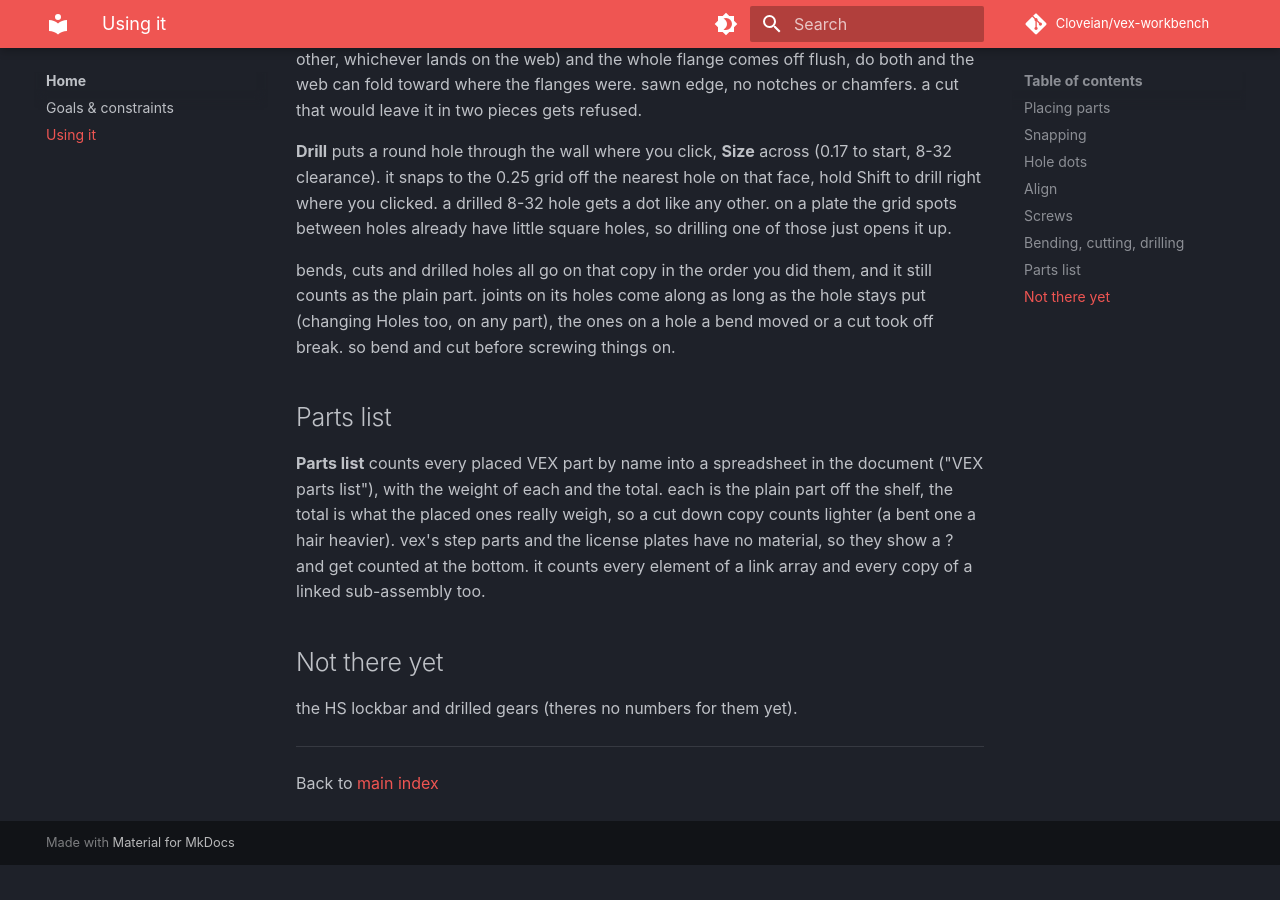
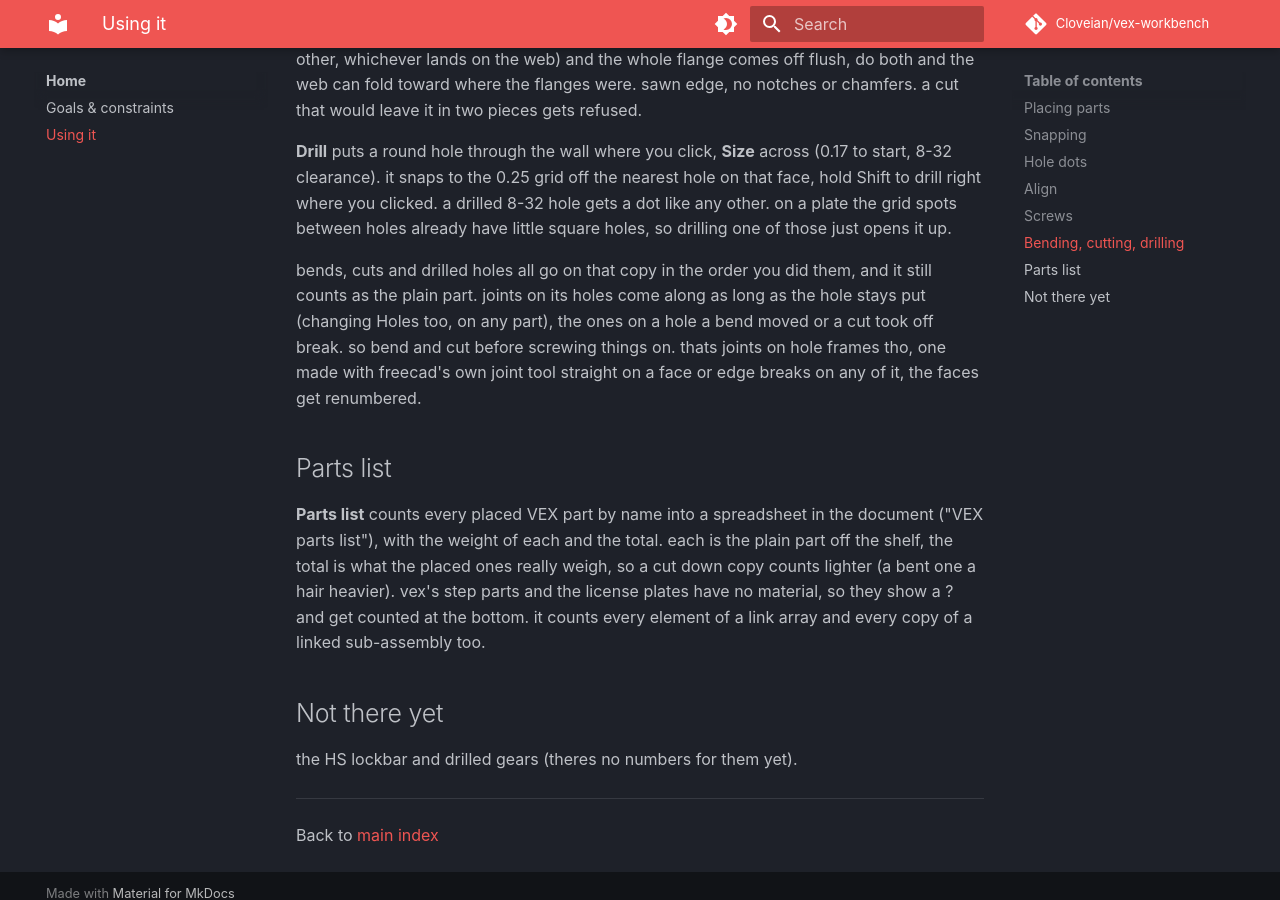
Before and after one commit to Cloveian/vex-workbench, an MkDocs documentation site: the page built from docs/using.md, in a window 1280 px wide and 900 px high, scrolled down 3104 px. Built offline with MkDocs 1.6.1 and Material for MkDocs 9.7.7, drawn with Linux system fonts in a browser that asks for light colours; comment, search, counter and statistics services are not loaded; before the commit the page ends 3969 px from its top, so only the background shows below that.

Commit message:
readme and using doc say freecads own face joints dont carry over

```diff
--- a/docs/using.md
+++ b/docs/using.md
@@ -49,7 +49,7 @@ Only that one copy bends, the rest stay straight, and it still counts as the str
 
 **Drill** puts a round hole through the wall where you click, **Size** across (0.17 to start, 8-32 clearance). it snaps to the 0.25 grid off the nearest hole on that face, hold Shift to drill right where you clicked. a drilled 8-32 hole gets a dot like any other. on a plate the grid spots between holes already have little square holes, so drilling one of those just opens it up.
 
-bends, cuts and drilled holes all go on that copy in the order you did them, and it still counts as the plain part. joints on its holes come along as long as the hole stays put (changing Holes too, on any part), the ones on a hole a bend moved or a cut took off break. so bend and cut before screwing things on.
+bends, cuts and drilled holes all go on that copy in the order you did them, and it still counts as the plain part. joints on its holes come along as long as the hole stays put (changing Holes too, on any part), the ones on a hole a bend moved or a cut took off break. so bend and cut before screwing things on. thats joints on hole frames tho, one made with freecad's own joint tool straight on a face or edge breaks on any of it, the faces get renumbered.
 
 ## Parts list
 
```
Also changed, not shown: README.md (+1 -0 lines).
